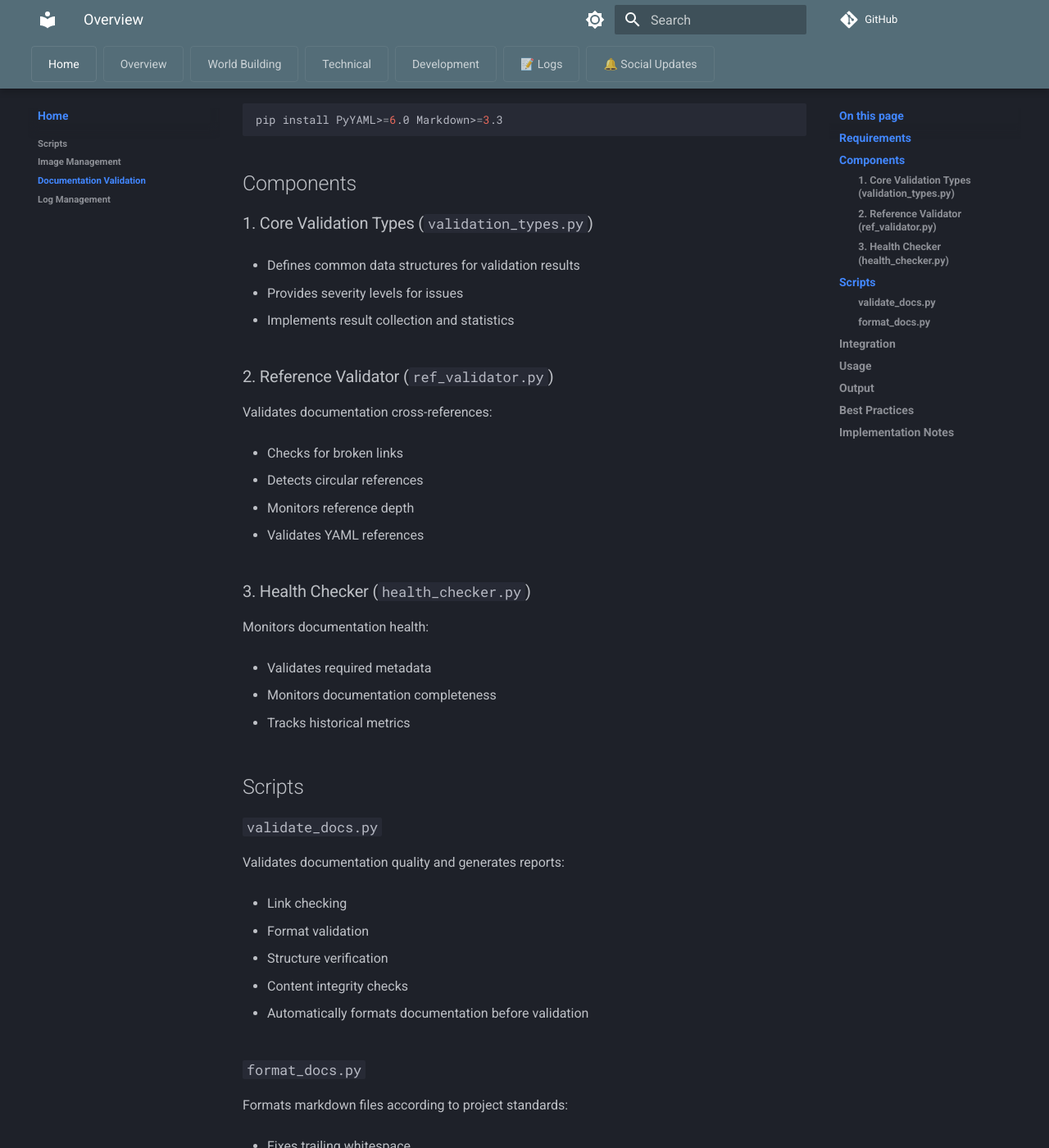
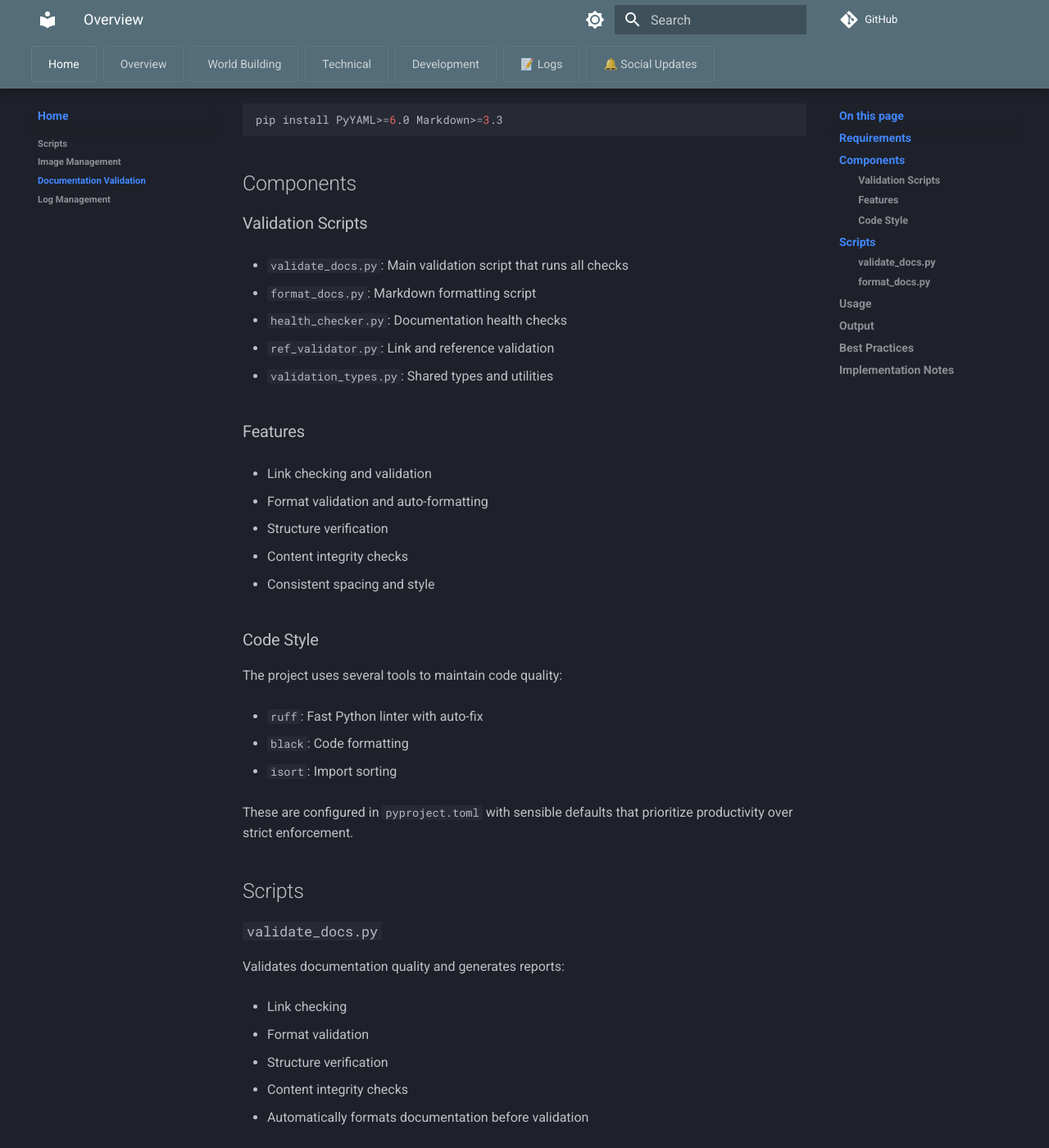
Before and after one commit to MaterDev/thepath-ai_pi, an MkDocs documentation site: the page built from docs/scripts/doc_validation/README.md, in a window 1280 px wide and 1400 px high, scrolled down 524 px. Shown: the whole window at 82% size. Built offline with MkDocs 1.6.1 and Material for MkDocs 9.7.7, drawn with Linux system fonts in a browser that asks for light colours; comment, search, counter and statistics services are not loaded; some of the changed text lies outside the part shown.

Commit message:
fix: enhance documentation scripts
- Fix duplicate counter text in development hours
- Improve regex pattern for admonition replacement
- Update script documentation with latest changes
- Enhance error handling and logging

````diff
--- a/docs/scripts/doc_validation/README.md
+++ b/docs/scripts/doc_validation/README.md
@@ -22,35 +22,41 @@ pip install PyYAML>=6.0 Markdown>=3.3
 
 ## Components
 
-### 1. Core Validation Types (`validation_types.py`)
+### Validation Scripts
 
-- Defines common data structures for validation results
+- `validate_docs.py`: Main validation script that runs all checks
 
-- Provides severity levels for issues
+- `format_docs.py`: Markdown formatting script
 
-- Implements result collection and statistics
+- `health_checker.py`: Documentation health checks
 
-### 2. Reference Validator (`ref_validator.py`)
+- `ref_validator.py`: Link and reference validation
 
-Validates documentation cross-references:
+- `validation_types.py`: Shared types and utilities
 
-- Checks for broken links
+### Features
 
-- Detects circular references
+- Link checking and validation
 
-- Monitors reference depth
+- Format validation and auto-formatting
 
-- Validates YAML references
+- Structure verification
 
-### 3. Health Checker (`health_checker.py`)
+- Content integrity checks
 
-Monitors documentation health:
+- Consistent spacing and style
 
-- Validates required metadata
+### Code Style
 
-- Monitors documentation completeness
+The project uses several tools to maintain code quality:
 
-- Tracks historical metrics
+- `ruff`: Fast Python linter with auto-fix
+
+- `black`: Code formatting
+
+- `isort`: Import sorting
+
+These are configured in `pyproject.toml` with sensible defaults that prioritize productivity over strict enforcement.
 
 ## Scripts
 
@@ -84,24 +90,16 @@ Formats markdown files according to project standards:
 
 - Fixes admonition spacing
 
-## Integration
-
-These validation components are designed to work together through the main validation script (`validate_docs.py`). The script:
-
-1. Runs all validations
-2. Collects and aggregates results
-3. Generates comprehensive reports
-4. Saves results to the .reports directory
-5. Provides terminal output
-
 ## Usage
 
-The scripts are typically run through the Makefile:
+Run via Makefile commands:
 
 ```bash
-make validate-docs  # Validate and format documentation
+make validate-docs  # Run all validation checks
 
-make format-docs    # Only format documentation
+make format        # Format code and documentation
+
+make lint          # Verify code style
 
 ```
 
--- a/docs/scripts/doc_validation/__init__.py
+++ b/docs/scripts/doc_validation/__init__.py
@@ -5,9 +5,9 @@ This package provides tools for validating documentation:
 2. Health checks - verify required sections and metadata
 """
 
-from .validation_types import ValidationResult, ValidationIssue, Severity
+from .health_checker import HealthChecker
 from .ref_validator import RefValidator
-from .health_checker import HealthChecker
+from .validation_types import Severity, ValidationIssue, ValidationResult
 
 __all__ = [
     "ValidationResult",
--- a/docs/scripts/log_management/gen_logs.py
+++ b/docs/scripts/log_management/gen_logs.py
@@ -1,6 +1,7 @@
 """Generate the log files pages."""
 
 from pathlib import Path
+
 import mkdocs_gen_files
 
 # Collect all markdown files from the logs directory
````
Also changed, not shown: docs/scripts/README.md (+11 -4 lines), docs/scripts/doc_validation/format_docs.py (+24 -19 lines), docs/scripts/doc_validation/health_checker.py (+4 -4 lines), docs/scripts/doc_validation/ref_validator.py (+3 -4 lines), docs/scripts/doc_validation/validate_docs.py (+13 -22 lines), docs/scripts/doc_validation/validation_types.py (+5 -5 lines), docs/scripts/image_management/scrub_metadata.py (+48 -40 lines), docs/scripts/log_management/update_logs.py (+4 -5 lines).
